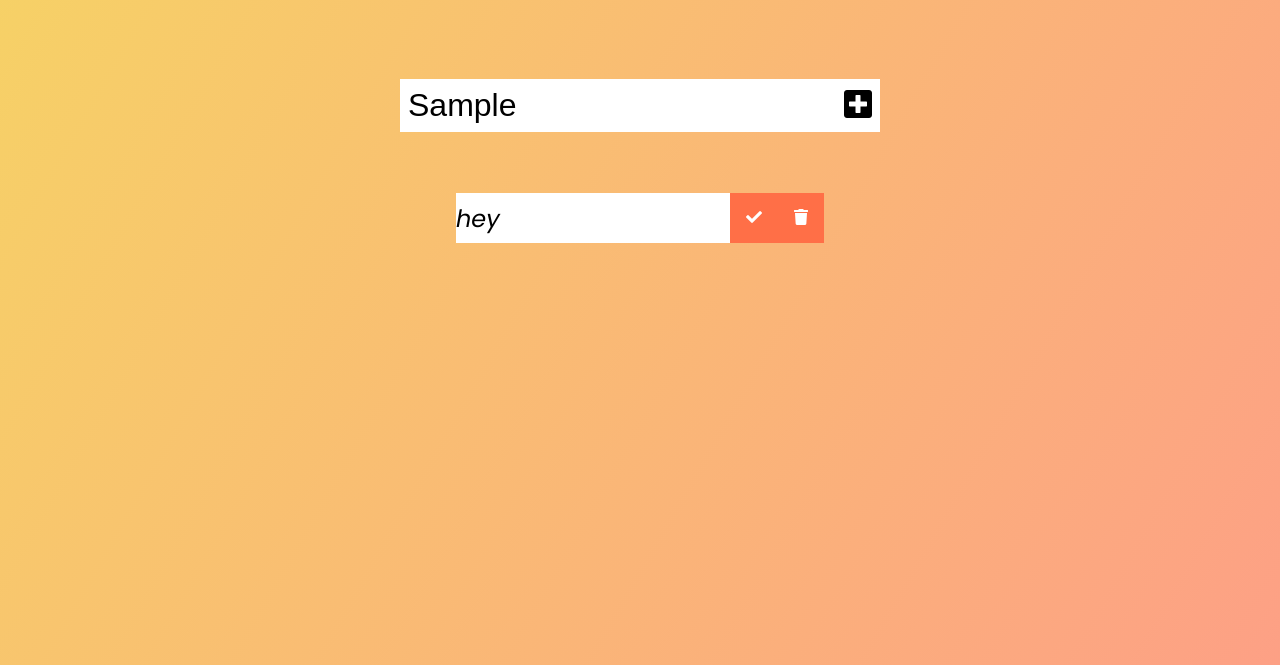
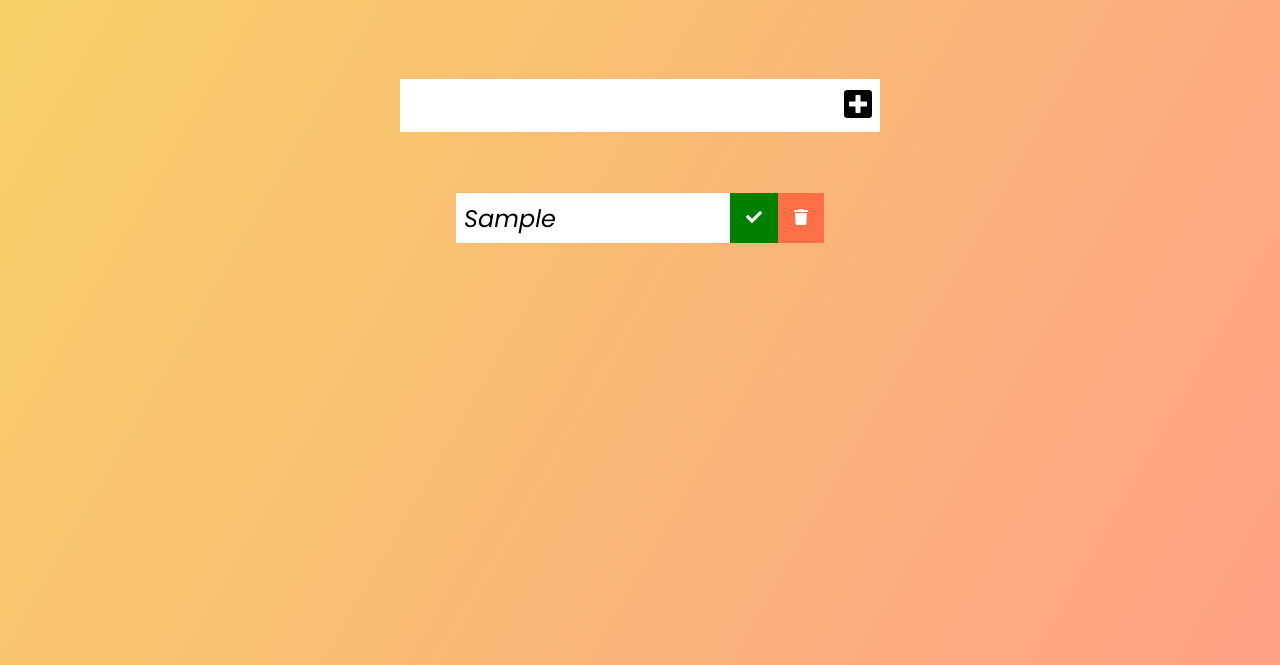
Before and after one commit to alexYamaoka/js_todo_app, a plain HTML site: page index.html in a window 1280 px wide. Both pictures are taken after typing "Sample" into the empty fields and a click on the button 858 px from the left and 240 px from the top of the page. Shown: the part 135-800 px from the top of the page. Drawn offline with Linux system fonts and the light colour scheme.

Commit message:
adding padding to text box

```diff
--- a/app.js
+++ b/app.js
@@ -20,7 +20,7 @@ function addTodo(event) {
 
     // create LI
     const newTodo = document.createElement('li');
-    newTodo.innerText = 'hey';
+    newTodo.innerText = todoInput.value;
     newTodo.classList.add('todo-item');
     todoDiv.appendChild(newTodo);
 
@@ -40,4 +40,8 @@ function addTodo(event) {
 
     // append to list
     todoList.appendChild(todoDiv);
+
+
+    // clear todo input value
+    todoInput.value = "";
 }
--- a/style.css
+++ b/style.css
@@ -74,3 +74,12 @@ form button:hover{
     cursor: pointer;
     font-size: 1rem;
 }
+
+.complete-btn {
+    background: green;
+}
+
+
+.todo-item {
+    padding: 0rem 0.5rem;
+}
```
